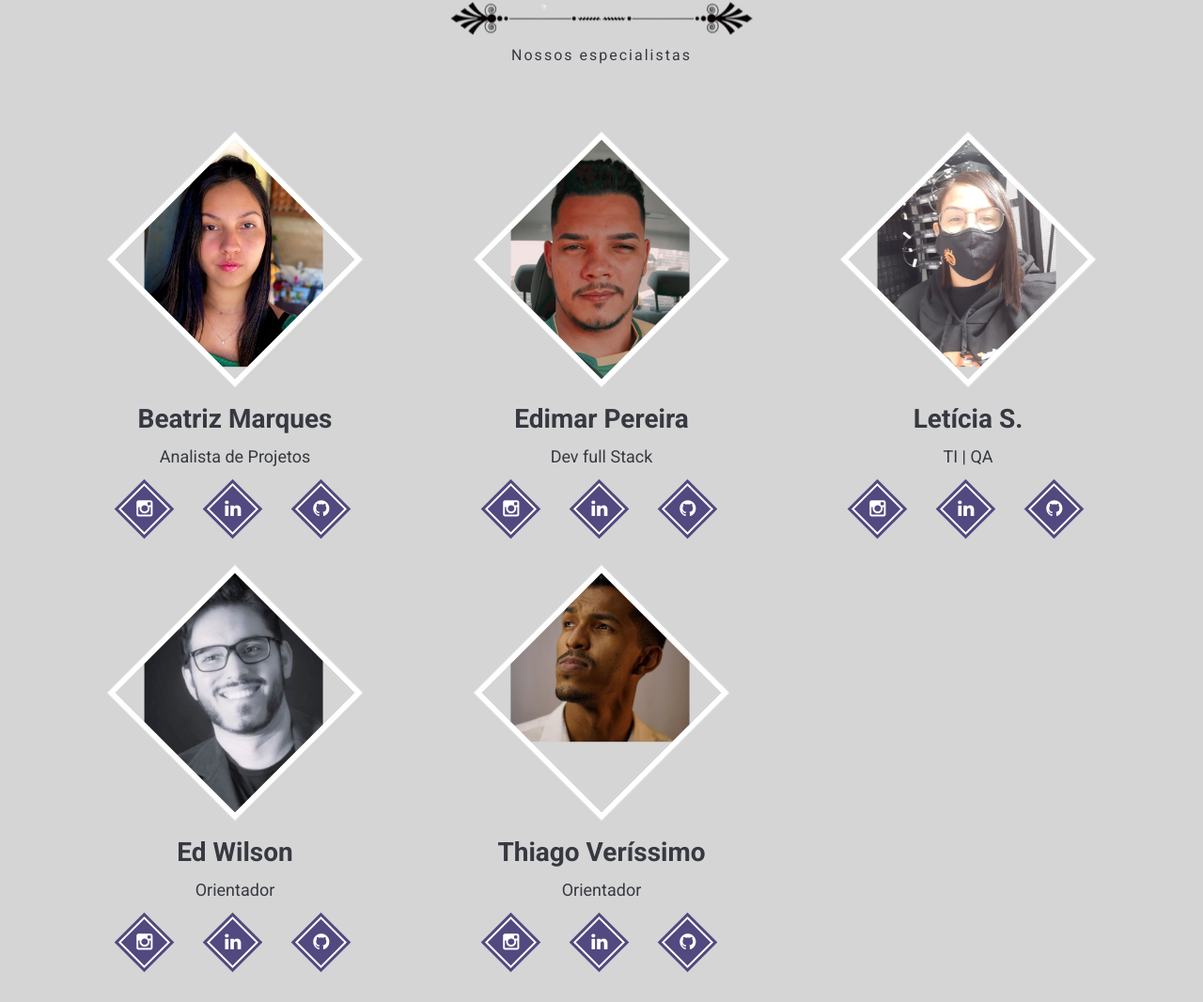
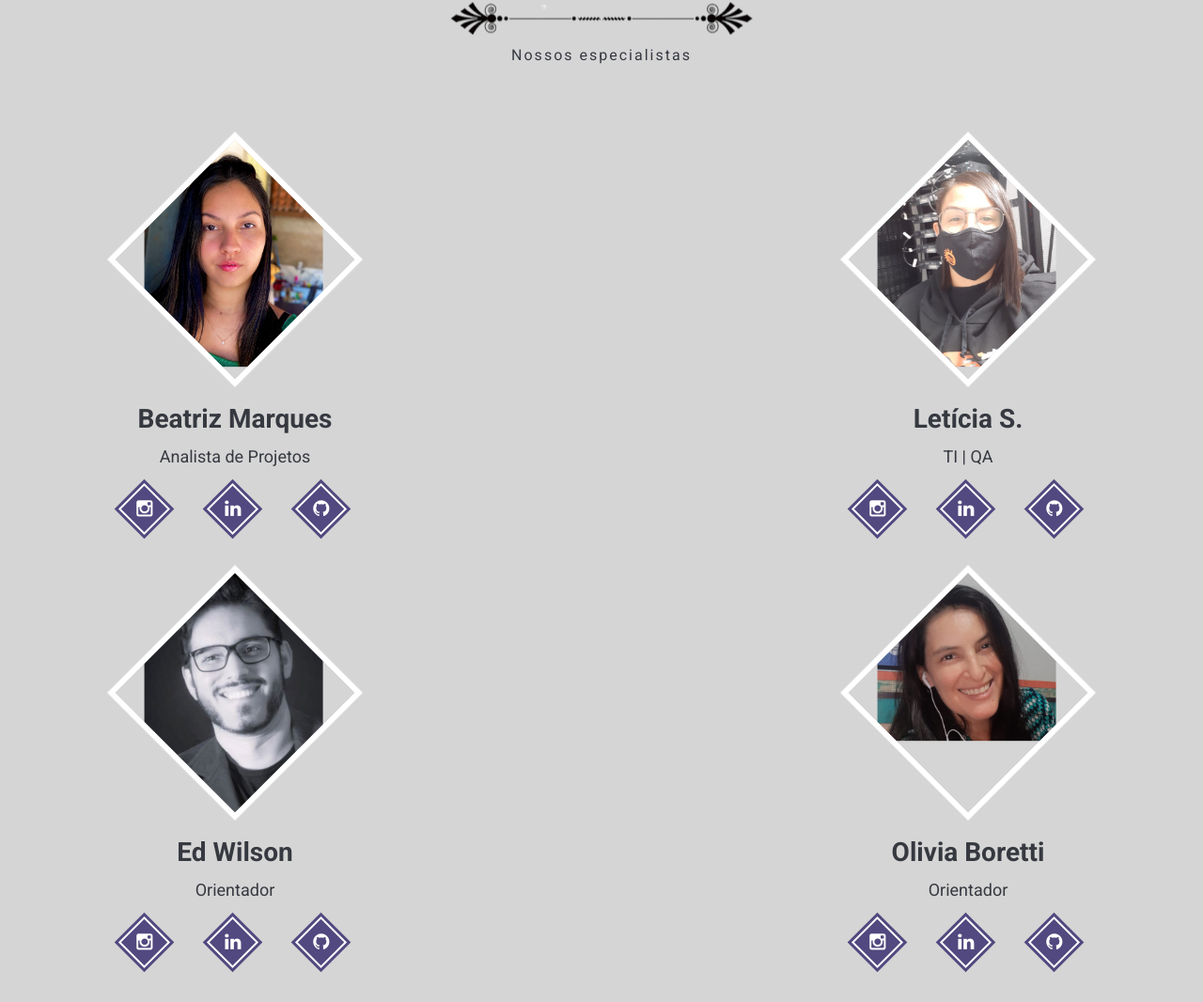
Before and after one commit to L-Nascimento/MemoryProject, a plain HTML site: page index.html in a window 1280 px wide. Shown: the part 6862-7928 px from the top of the page at 94% size. Drawn offline with Linux system fonts and the light colour scheme.

Commit message:
Update index.html

```diff
--- a/index.html
+++ b/index.html
@@ -557,30 +557,9 @@
                         </div>
                         <div class="col-md-4">
                             <div class="team-container wow bounceIn" data-wow-delay="0.7s">
-                                <div class="team-item">
-                                    <div class="team-triangle">
-                                        <div class="content">
-                                            <img src="img/team/2.JPG" alt="title" />
-                                        </div>
-                                    </div>
-                                </div>
+
                             </div>
-                            <h3 class="text_centerh5 wow bounceIn" data-wow-delay="0.7s">Edimar Pereira</h3>
-                            <p class="text_center wow bounceIn" data-wow-delay="0.7s">Dev full Stack</p>
-                            <ul class="social-list">
-                                <li> <a href="https://www.instagram.com/edimar792/" target="_blank"
-                                        class="rotate-box-1 square-icon text-center wow zoomIn"
-                                        data-wow-delay="0.3s"><span class="rotate-box-icon"><i
-                                                class="fa fa-instagram"></i></span></a></li>
-                                <li> <a href="https://www.linkedin.com/in/edipbatista/" target="_blank"
-                                        class="rotate-box-1 square-icon text-center wow zoomIn"
-                                        data-wow-delay="0.4s"><span class="rotate-box-icon"><i
-                                                class="fa fa-linkedin"></i></span></a></li>
-                                <li> <a href="https://github.com/edpbatista" target="_blank"
-                                        class="rotate-box-1 square-icon text-center wow zoomIn"
-                                        data-wow-delay="0.5s"><span class="rotate-box-icon"><i
-                                                class="fa fa-github"></i></span></a></li>
-                            </ul>
+
                         </div>
                         <div class="col-md-4">
                             <div class="team-container wow bounceIn" data-wow-delay="0.8s">
@@ -622,7 +601,7 @@
                                 <li> <a  class="rotate-box-1 square-icon text-center wow zoomIn"
                                         data-wow-delay="0.3s"><span class="rotate-box-icon"><i
                                                 class="fa fa-instagram"></i></span></a></li>
-                                <li> <a  class="rotate-box-1 square-icon text-center wow zoomIn"
+                                <li> <a href="https://www.linkedin.com/in/edwjr/ " target="_blank" class="rotate-box-1 square-icon text-center wow zoomIn"
                                         data-wow-delay="0.4s"><span class="rotate-box-icon"><i
                                                 class="fa fa-linkedin"></i></span></a></li>
                                 <li> <a  class="rotate-box-1 square-icon text-center wow zoomIn"
@@ -632,23 +611,40 @@
                         </div>
 
 
+
+
+
+
+
+
+
+         <div class="col-md-4">
+                            <div class="team-container wow bounceIn" data-wow-delay="0.7s">
+
+                            </div>
+
+                        </div>
+
+
+
+
                         <div class="col-md-4">
                             <div class="team-container wow bounceIn" data-wow-delay="0.8s">
                                 <div class="team-item">
                                     <div class="team-triangle">
                                         <div class="content">
-                                            <img src="img/team/5.png" alt="title" />
+                                            <img src="img/team/5.jpeg" alt="title" />
                                         </div>
                                     </div>
                                 </div>
                             </div>
-                            <h3 class="text_centerh5 wow bounceIn" data-wow-delay="0.7s">Thiago Veríssimo</h3>
+                            <h3 class="text_centerh5 wow bounceIn" data-wow-delay="0.7s">Olivia Boretti</h3>
                             <p class="text_center wow bounceIn" data-wow-delay="0.7s">Orientador</p>
                             <ul class="social-list">
                                 <li> <a  class="rotate-box-1 square-icon text-center wow zoomIn"
                                         data-wow-delay="0.3s"><span class="rotate-box-icon"><i
                                                 class="fa fa-instagram"></i></span></a></li>
-                                <li> <a  class="rotate-box-1 square-icon text-center wow zoomIn"
+                                <li> <a href="https://www.linkedin.com/in/oliviaboretti/" target="_blank" class="rotate-box-1 square-icon text-center wow zoomIn"
                                         data-wow-delay="0.4s"><span class="rotate-box-icon"><i
                                                 class="fa fa-linkedin"></i></span></a></li>
                                 <li> <a  class="rotate-box-1 square-icon text-center wow zoomIn"
@@ -759,7 +755,7 @@
             <div class="footer">
                 <div class="container text-center wow fadeIn" data-wow-delay="0.4s">
                     <p class="copyright">Copyright &copy; 2023 - desenvolvido por <a
-                            href="https://github.com/edpbatista">Edimar Pereira</a></p>
+                            href="https://github.com/L-Nascimento">Letícia Silva</a></p>
                 </div>
             </div>
 
```
